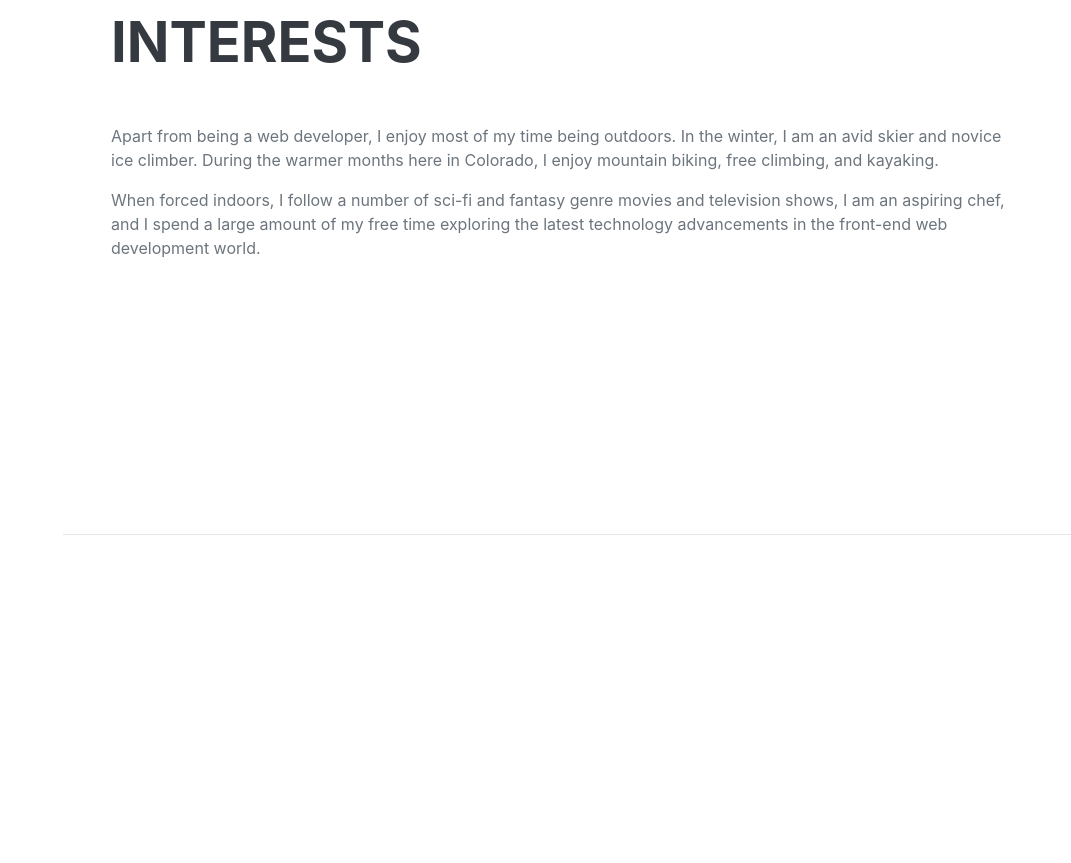
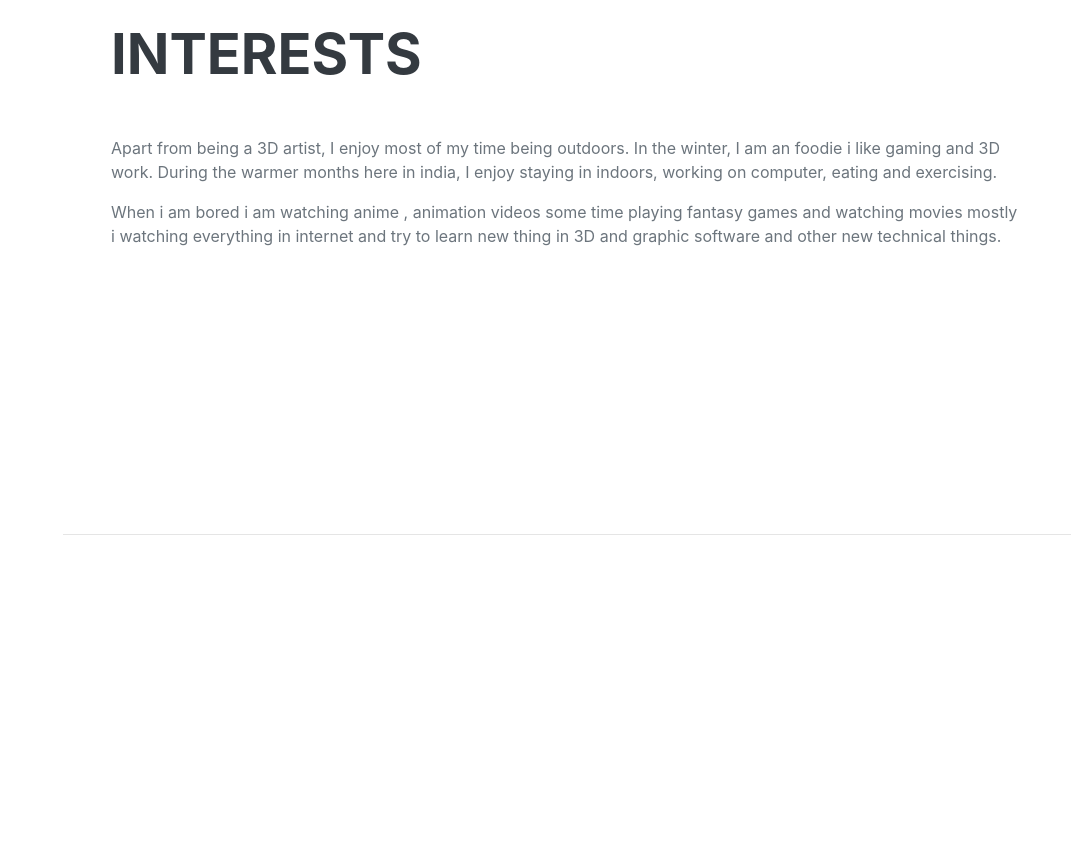
Before and after one commit to vijayparmar01/resume, a plain HTML site: page index.html in a window 1280 px wide. Shown: the part 3520-4383 px from the top of the page, without its empty margins (209-1280 px from the left). Drawn offline with nearby package versions, Linux system fonts and the light colour scheme; a web font is replaced by a local one.

Commit message:
Update index.html

```diff
--- a/index.html
+++ b/index.html
@@ -198,8 +198,8 @@
             <section class="resume-section" id="interests">
                 <div class="resume-section-content">
                     <h2 class="mb-5">Interests</h2>
-                    <p>Apart from being a web developer, I enjoy most of my time being outdoors. In the winter, I am an avid skier and novice ice climber. During the warmer months here in Colorado, I enjoy mountain biking, free climbing, and kayaking.</p>
-                    <p class="mb-0">When forced indoors, I follow a number of sci-fi and fantasy genre movies and television shows, I am an aspiring chef, and I spend a large amount of my free time exploring the latest technology advancements in the front-end web development world.</p>
+                    <p>Apart from being a 3D artist, I enjoy most of my time being outdoors. In the winter, I am an foodie i like gaming and 3D work. During the warmer months here in india, I enjoy staying in indoors, working on computer, eating and exercising.</p>
+                    <p class="mb-0">When i am bored i am watching anime , animation videos some time playing fantasy games and watching movies mostly i watching everything in internet and try to learn new thing in 3D and graphic software and other new technical things.</p>
                 </div>
             </section>
             <hr class="m-0" />
```
